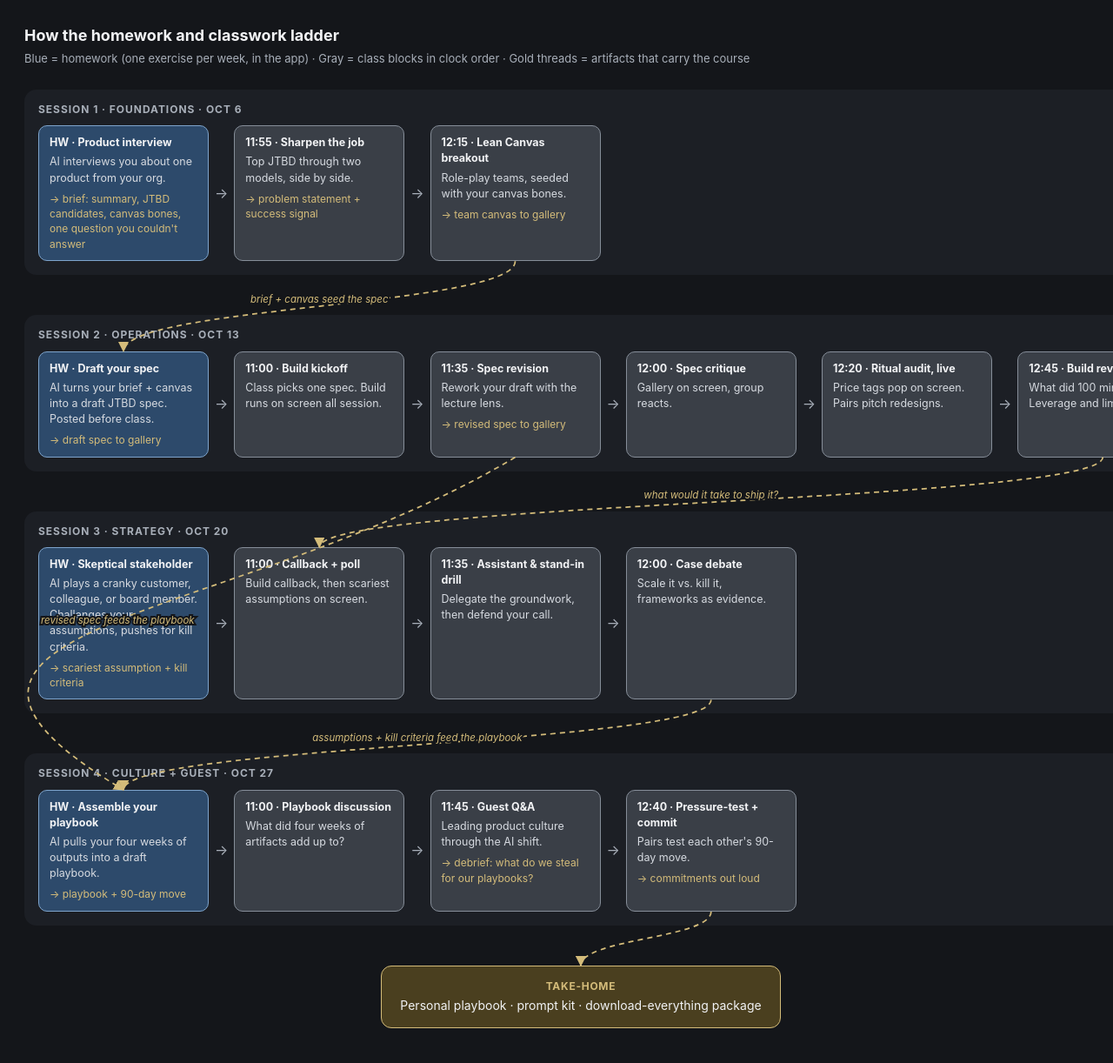
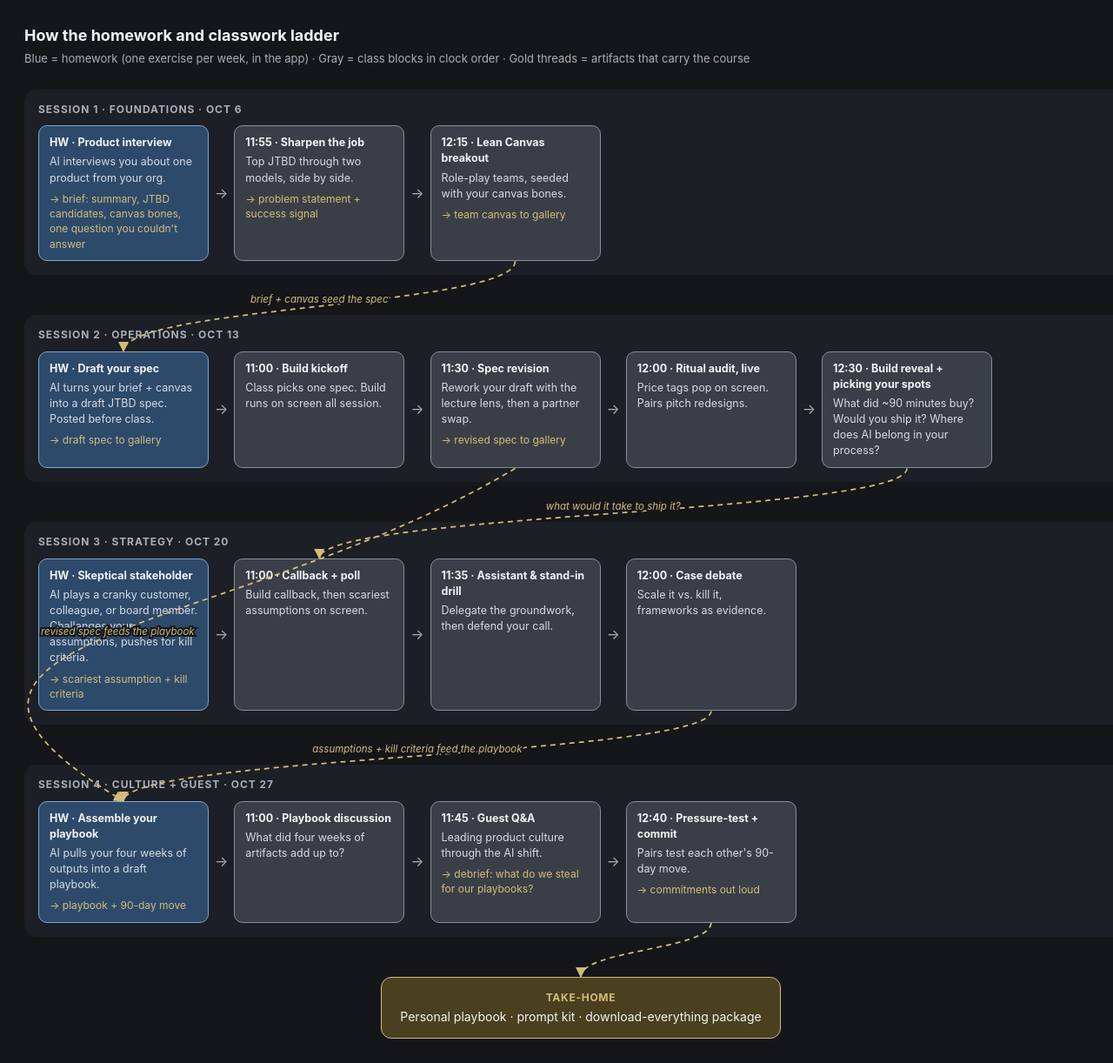
Before and after one commit to rebekahmonson/rebekahmonson.github.io, a Jekyll site: the page cuny-course-ladder.html, which Jekyll copies as it is, in a window 1280 px wide. Shown: the whole page at 87% size. Built offline with Jekyll 4.4.1, drawn with Linux system fonts in a browser that asks for light colours.

Commit message:
Update schedule timings and descriptions in HTML

```diff
--- a/cuny-course-ladder.html
+++ b/cuny-course-ladder.html
@@ -56,13 +56,11 @@
       <div class="flow">→</div>
       <div class="card clscard" id="c2a"><div class="t">11:00 · Build kickoff</div><div class="d">Class picks one spec. Build runs on screen all session.</div></div>
       <div class="flow">→</div>
-      <div class="card clscard" id="c2b"><div class="t">11:35 · Spec revision</div><div class="d">Rework your draft with the lecture lens.</div><div class="out">→ revised spec to gallery</div></div>
+      <div class="card clscard" id="c2b"><div class="t">11:30 · Spec revision</div><div class="d">Rework your draft with the lecture lens, then a partner swap.</div><div class="out">→ revised spec to gallery</div></div>
       <div class="flow">→</div>
-      <div class="card clscard" id="c2e"><div class="t">12:00 · Spec critique</div><div class="d">Gallery on screen, group reacts.</div></div>
+      <div class="card clscard" id="c2c"><div class="t">12:00 · Ritual audit, live</div><div class="d">Price tags pop on screen. Pairs pitch redesigns.</div></div>
       <div class="flow">→</div>
-      <div class="card clscard" id="c2c"><div class="t">12:20 · Ritual audit, live</div><div class="d">Price tags pop on screen. Pairs pitch redesigns.</div></div>
-      <div class="flow">→</div>
-      <div class="card clscard" id="c2d"><div class="t">12:45 · Build reveal</div><div class="d">What did 100 minutes buy? Leverage and limits.</div></div>
+      <div class="card clscard" id="c2d"><div class="t">12:30 · Build reveal + picking your spots</div><div class="d">What did ~90 minutes buy? Would you ship it? Where does AI belong in your process?</div></div>
     </div>
   </section>
 
```
